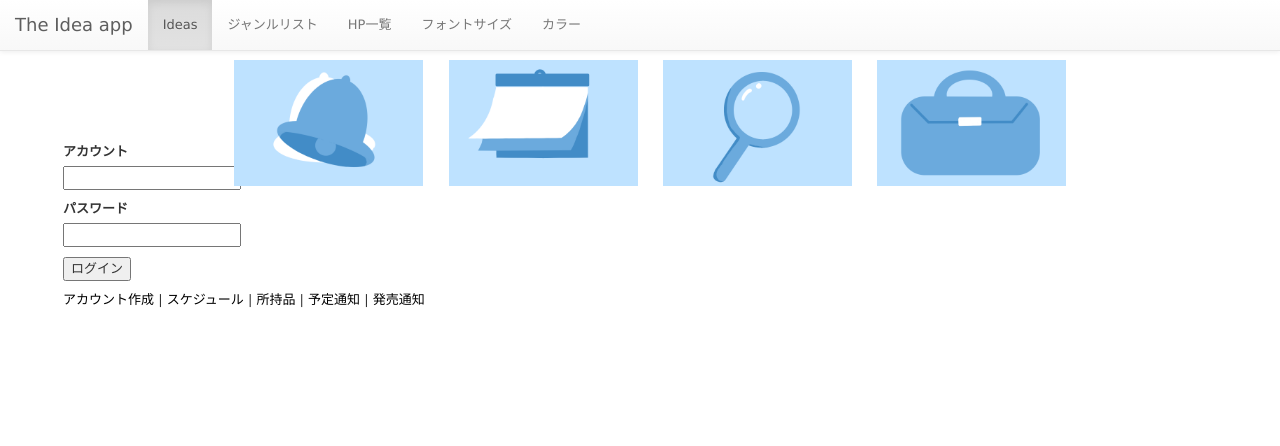
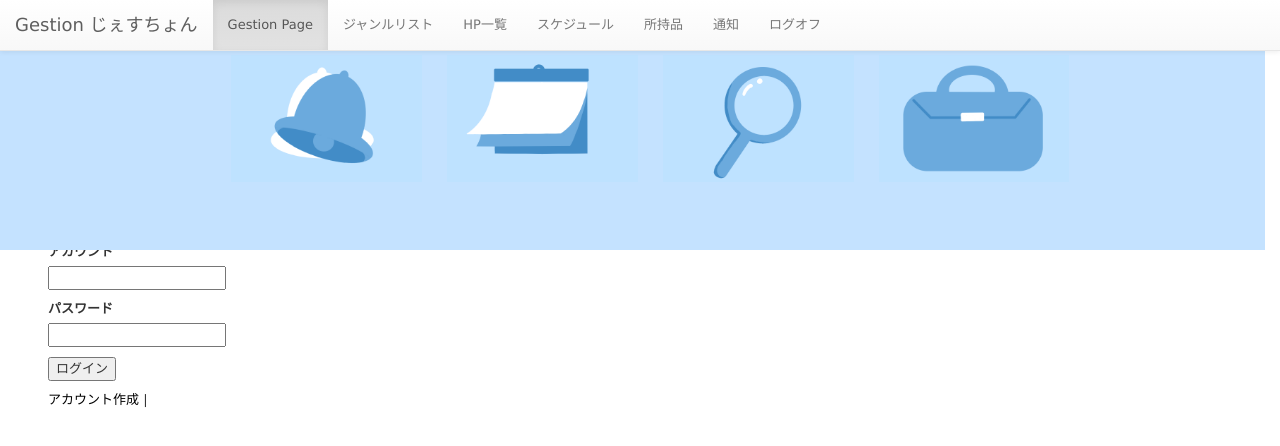
Before and after one commit to 3455mira/gestion, a Rails app: page /logins/index in a window 1280 px wide. Shown: the top 446 px of the page. Run offline with Rails 7, Linux system fonts and the light colour scheme; style sheets or scripts are compiled from the project's sources; parts of the project's set-up code (start-up, migrations or seed data) failed here and were passed over; some libraries are stand-ins or nearby versions.

Commit message:
レイアウトざっくり。

```diff
--- a/app/assets/stylesheets/application.css
+++ b/app/assets/stylesheets/application.css
@@ -13,7 +13,7 @@
  *= require_tree .
  *= require_self
  */
- body { padding-top: 100px; }
+ body { padding-top: 200px; }
  footer { margin-top: 100px; }
  table, td, th { vertical-align: middle; border: none; }
  th { border-bottom: 1px solid #DDD; }
@@ -23,8 +23,8 @@
 	top: 50px;				/* 上部から配置の基準位置を決める */
 	left: 0;			/* 左から配置の基準位置を決める */
 	width: 100%;		/* ヘッダーの横幅を指定する */
-	height: 35px;		/* ヘッダーの高さを指定する */
-	padding: 10px;		/* ヘッダーの余白を指定する(上下左右) */
-	background-color: #31acee00;	/* ヘッダーの背景色を指定する */
-	color: #000000;		/* フォントの色を指定する */
+	height: 25%;		/* ヘッダーの高さを指定する */
+	padding: 5px;		/* ヘッダーの余白を指定する(上下左右) */
+	background-color: #c4e2ff;	/* ヘッダーの背景色を指定する */
+	color: #151058;		/* フォントの色を指定する */
 }
--- a/app/views/layouts/application.html.erb
+++ b/app/views/layouts/application.html.erb
@@ -21,17 +21,19 @@
         <span class="icon-bar"></span>
         <span class="icon-bar"></span>
       </button>
-      <a class="navbar-brand" href="/">The Idea app</a>
+      <a class="navbar-brand" href="/">Gestion じぇすちょん</a>
     </div>
     <div class="collapse navbar-collapse">
       <ul class="nav navbar-nav">
-        <li class="active"><a href="/ideas">Ideas</a></li>
+        <li class="active"><a href="/ideas">Gestion Page</a></li>
 
         <!-- ここにめにゅーをついか -->
         <li><a href="/ジャンルリスト">ジャンルリスト</a></li>
-        <li><a href="/ジャンルリスト">HP一覧</a></li>
-        <li><a href="/ジャンルリスト">フォントサイズ</a></li>
-        <li><a href="/ジャンルリスト">カラー</a></li>
+        <li><a href="http://localhost:3000/rink/index">HP一覧</a></li>
+        <li><a href="http://localhost:3000/sches">スケジュール</a></li>
+        <li><a href="http://localhost:3000/syojis">所持品</a></li>
+        <li><a href="http://localhost:3000/tuti/index">通知</a></li>
+        <li><%= link_to "ログオフ",logins_logoff_path %></li>
         <!-- ↑ -->
 
       </ul>
@@ -60,19 +62,11 @@
       <div style="float:left;width:15%"> <a href="http://localhost:3000/syojis" target="_blank"><img alt="Flower" img src="/assets/所持品.png" onMouseOver= this.src="/assets/所持品1.png" onMouseOut= this.src="/assets/所持品.png"   class="img-responsive" /></a>
         </div>
   </div>
-    <div>
 
-  <div class="container-fluid">
     <%= yield %>
-    <%= link_to 'スケジュール', sches_path %> |
-    <%= link_to '所持品',syojis_path %> |
-    <%= link_to '予定通知', sche_ts_path %> |
-    <%= link_to '発売通知', syoji_ts_path %>
     <% if session[:usr].present? %>
-    | <%= image_tag show_image_user_path(session[:usr]),:width => 37 %> |
-    <%= link_to "ログオフ",logins_logoff_path %>
+    <%= image_tag show_image_user_path(session[:usr]),:width => 0 %>
     <% end %>
-  </div>
   <script src="//maxcdn.bootstrapcdn.com/bootstrap/3.3.7/js/bootstrap.min.js"></script>
   </body>
 </html>
--- a/config/routes.rb
+++ b/config/routes.rb
@@ -40,6 +40,6 @@ Rails.application.routes.draw do
       get 'show_image'
     end
   end
-  root 'menu#index'
+  root 'tuti#index'
   # For details on the DSL available within this file, see http://guides.rubyonrails.org/routing.html
 end
```
Also changed, not shown: app/views/syojis/_form.html.erb (+7 -0 lines), app/assets/images/カレンダー1.png, app/assets/images/所持品1.png, app/assets/images/検索1.png, app/assets/images/通知1.png.
